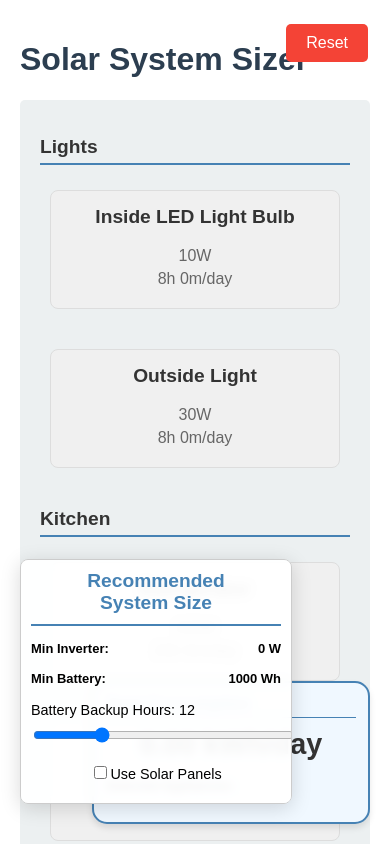
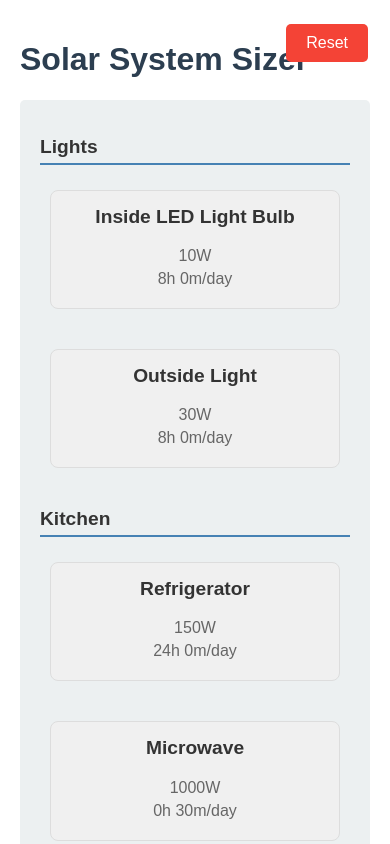
Before and after one commit to AndreLesa/solar-system-sizer, a React (Create React App) app: page / in a window 390 px wide. Shown: the top 844 px of the page. Built offline with nearby package versions, Linux system fonts and the light colour scheme.

Commit message:
Fixed mobile responsiveness.

```diff
--- a/src/components/ApplianceList.js
+++ b/src/components/ApplianceList.js
@@ -298,6 +298,8 @@ const ApplianceList = ({ appliances, addAppliance, updateAppliance, removeApplia
     setSolarPanelSize(0);
   };
 
+  const isMobile = window.innerWidth <= 768;
+
   return (
     <div className="appliance-list">
       {showNotification && (
@@ -419,9 +421,10 @@ const ApplianceList = ({ appliances, addAppliance, updateAppliance, removeApplia
         <button onClick={handleAddNewAppliance}>Add Appliance</button>
       </div>
 
-      <div className="floating-appliance-info">
+      <div className={`floating-appliance-info ${isMobile ? 'mobile' : ''}`}>
         <h3>Total Consumption</h3>
         <p className="total-kwh">{calculateTotalKWh()} kWh/day</p>
+        {!isMobile && (
           <div className="selected-appliance-info">
             <h4>Selected Appliances:</h4>
             {Object.entries(roomAppliances).map(([room, appliances]) => {
@@ -439,8 +442,9 @@ const ApplianceList = ({ appliances, addAppliance, updateAppliance, removeApplia
               );
             })}
           </div>
+        )}
       </div>
-      <div className="floating-system-info" style={{ padding: '10px', border: '1px solid #ccc', borderRadius: '8px', maxWidth: '250px', margin: '0 auto 20px auto' }}>
+      <div className={`floating-system-info ${isMobile ? 'mobile' : ''}`} style={{ padding: '10px', border: '1px solid #ccc', borderRadius: '8px', maxWidth: '250px', margin: '0 auto 20px auto' }}>
         <h3 style={{ textAlign: 'center', fontSize: '1.2em', cursor: 'pointer' }} onClick={toggleOpen}>
           Recommended<br />System Size
         </h3>
--- a/src/styles/ApplianceList.css
+++ b/src/styles/ApplianceList.css
@@ -407,3 +407,11 @@
     margin: 0 auto;
   }
 }
+
+/* Mobile Styles */
+@media (max-width: 768px) {
+  .floating-appliance-info.mobile,
+  .floating-system-info.mobile {
+    display: none;
+  }
+}
```
Lines whose indentation alone changed are shown as unchanged.
